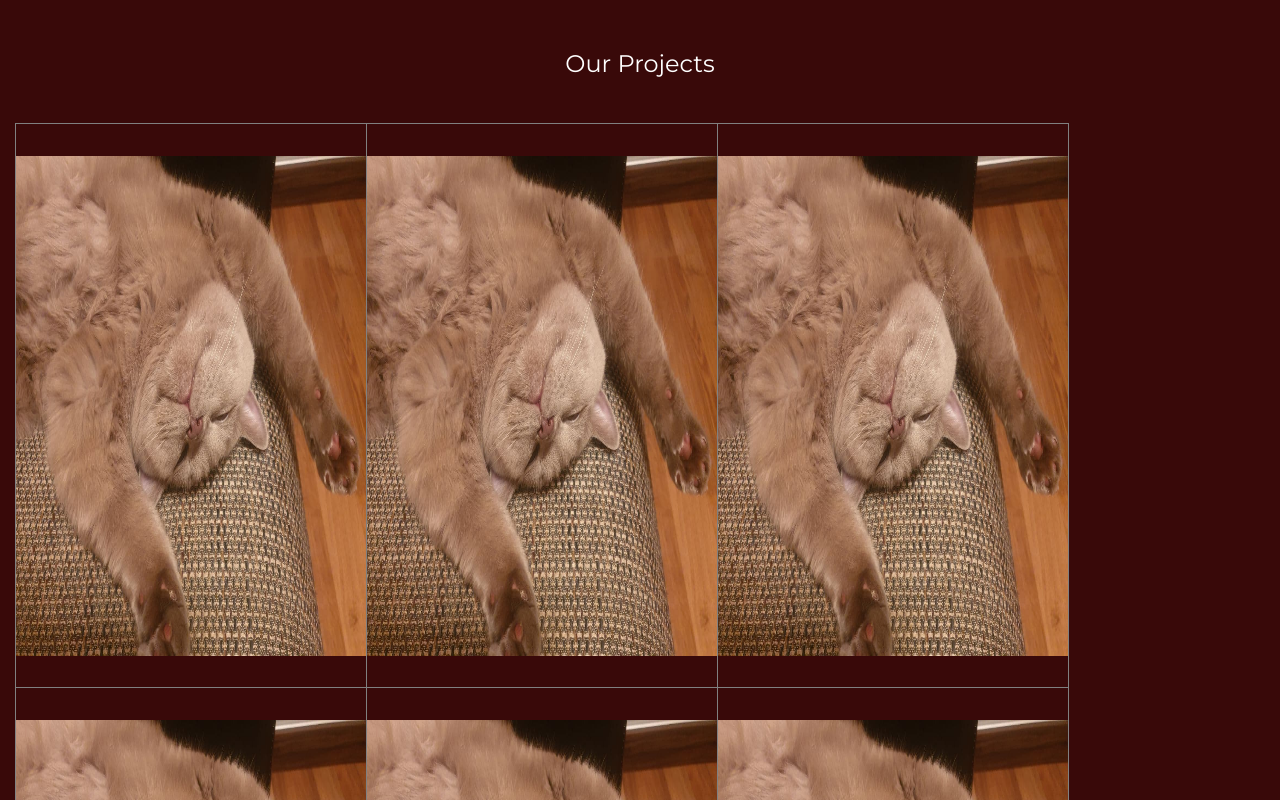
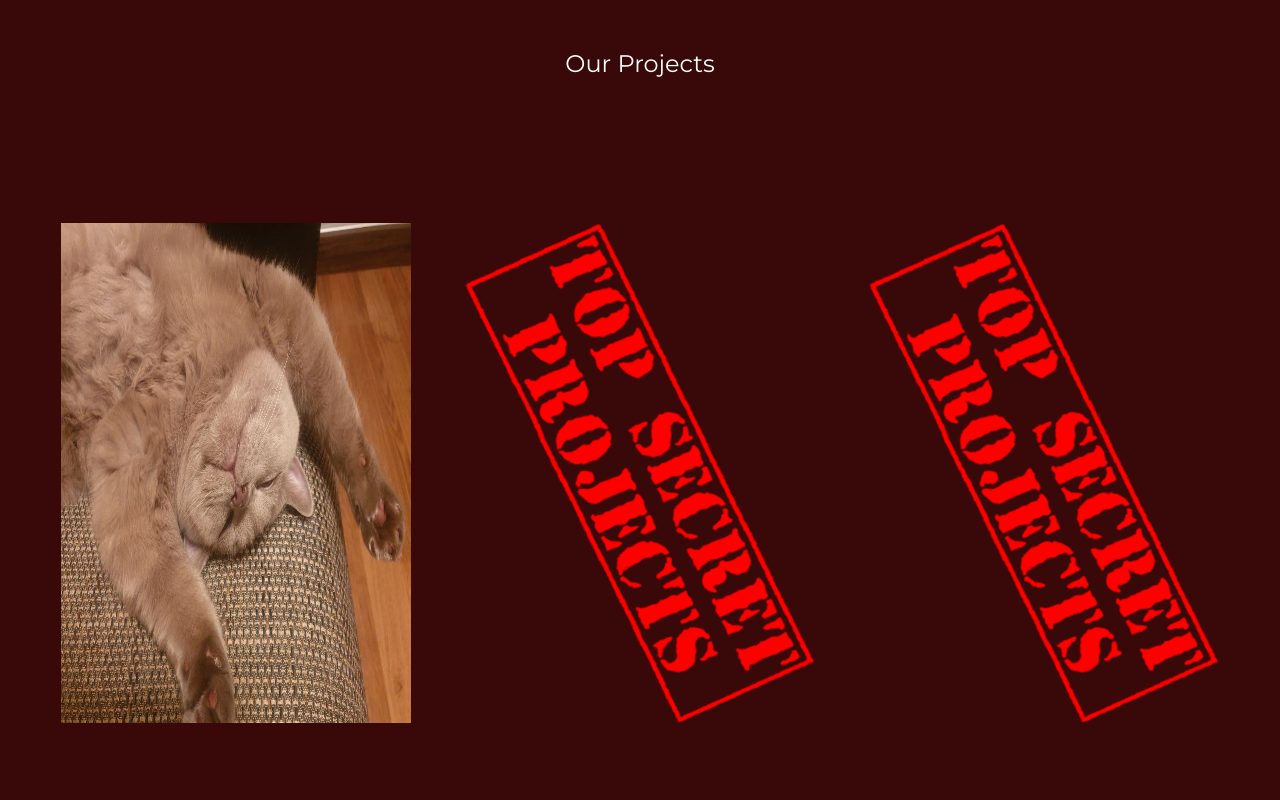
Before and after one commit to KirilPanika/ASweb, a website: page index.html in a window 1280 px wide. Shown: the part 640-1440 px from the top of the page. Drawn offline with nearby package versions, Linux system fonts and the light colour scheme.

Commit message:
02.01.21

```diff
--- a/index.html
+++ b/index.html
@@ -127,18 +127,18 @@
 <!-- Second Container -->
 <div id="projects" class="container-fluid bg text-center">
   <h3 class="margin">Our Projects</h3>
-  <table border="1" cellspacing="0" cellpadding="15" width="84%" height="1130">
+  <table align="center" border="0" cellspacing="0" cellpadding="15" width="97%" height="700">
     <tr>
       <td> <img src="img/bars.jpg" style="display:inline" alt="bars" width="350" height="500"></td>
-      <td> <img src="img/bars.jpg" style="display:inline" alt="bars" width="350" height="500"></td>
-      <td> <img src="img/bars.jpg" style="display:inline" alt="bars" width="350" height="500"></td>
+      <td> <img src="img/tops.png" style="display:inline" alt="bars" width="350" height="500"></td>
+      <td> <img src="img/tops.png" style="display:inline" alt="bars" width="350" height="500"></td>
     </tr>
-    <tr>
+    <!-- <tr>
       <td><img src="img/bars.jpg" style="display:inline" alt="bars" width="350" height="500"></td>
       <td><img src="img/bars.jpg" style="display:inline" alt="bars" width="350" height="500"></td>
       <td><img src="img/bars.jpg" style="display:inline" alt="bars" width="350" height="500"></td>
     </tr>
-  </table>
+  --></table>
 
 </div>
 
```
Also changed, not shown: img/appsoon.png (added), img/image.png (added), img/tops.png (added).
